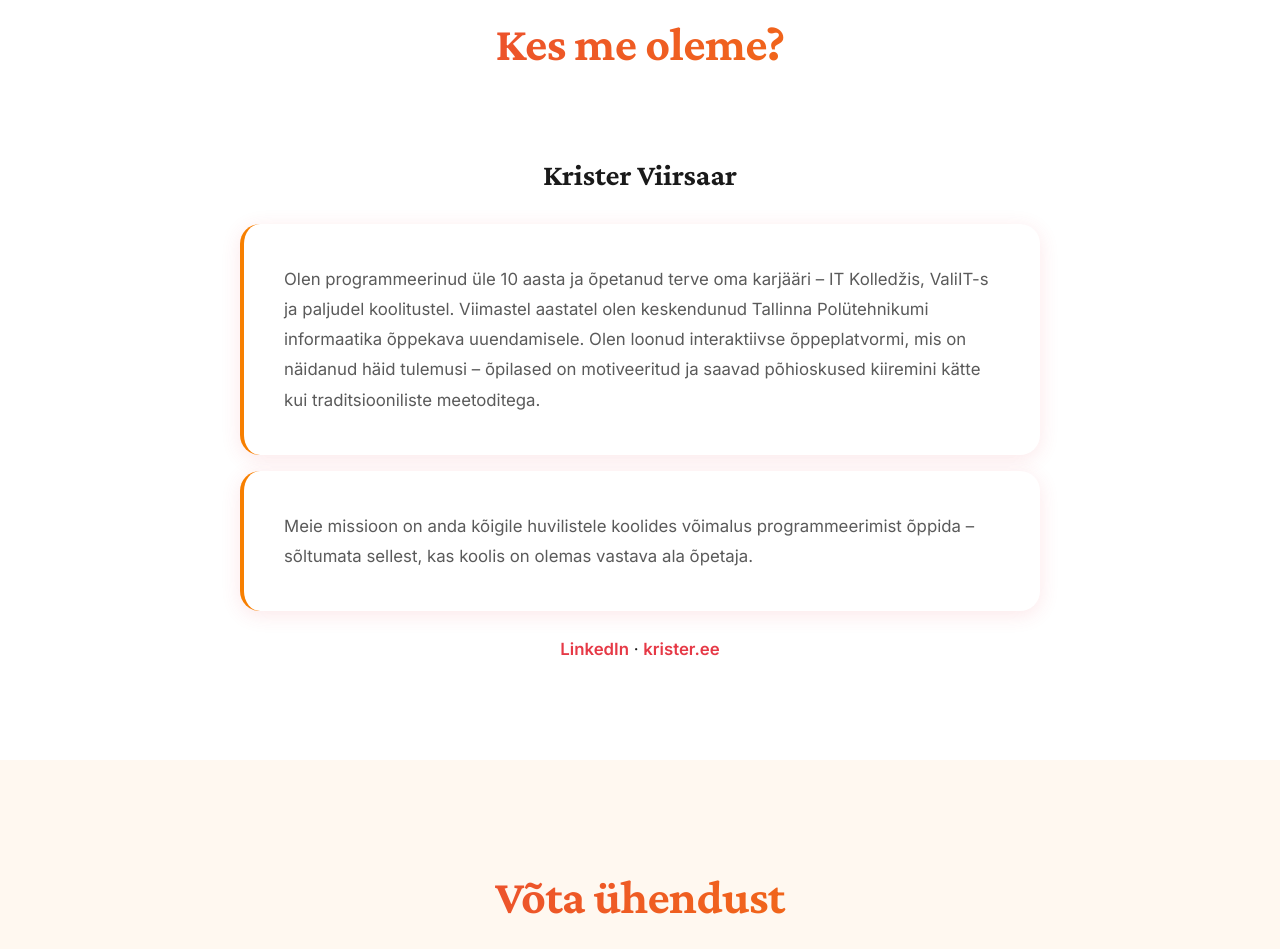
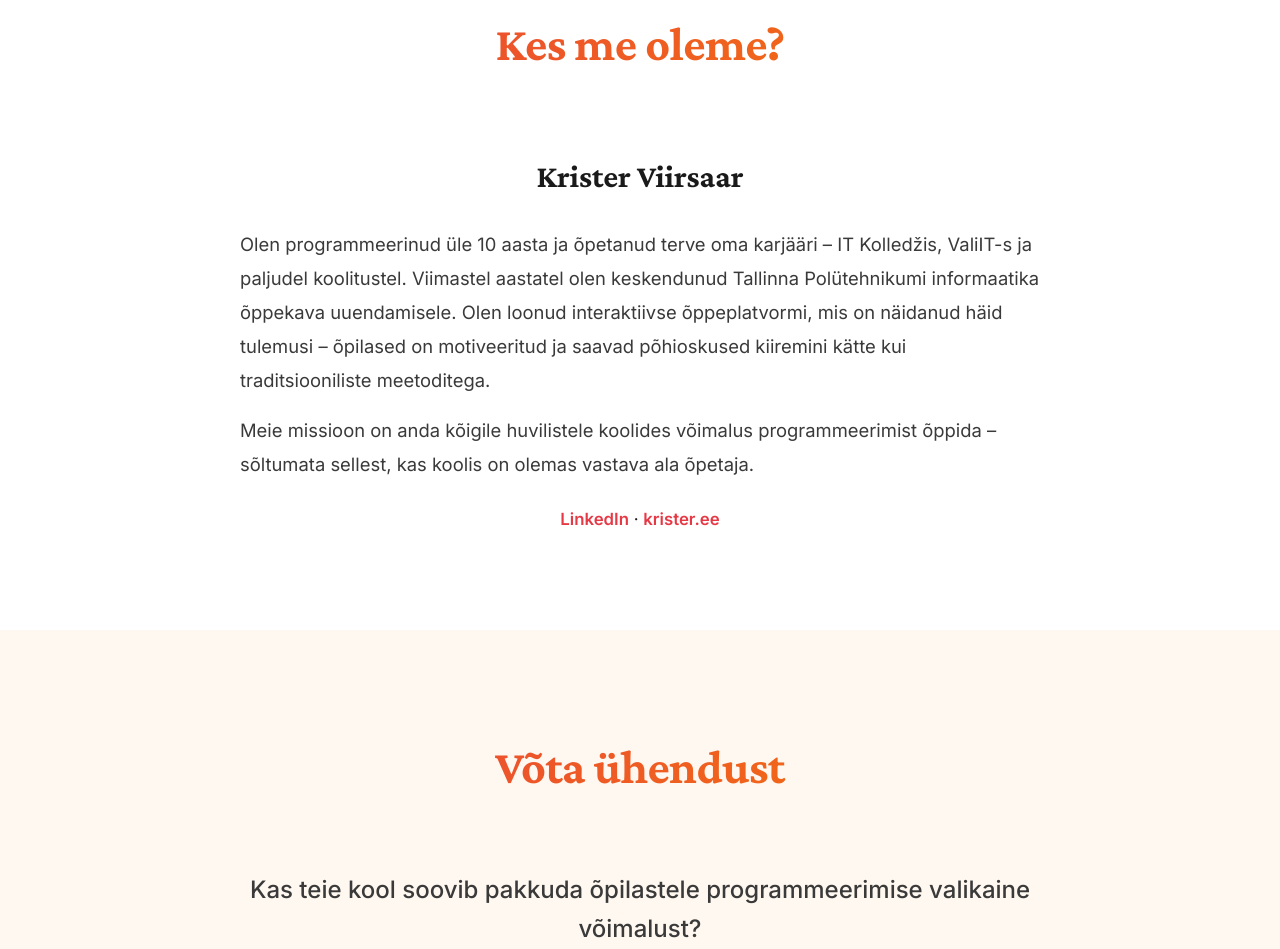
Before and after one commit to KristerV/koodikool3, a plain HTML site: page index.html in a window 1280 px wide. Shown: the part 5386-6335 px from the top of the page. Drawn offline with nearby package versions, Linux system fonts and the light colour scheme; a script that the page names is missing.

Commit message:
about me better

```diff
--- a/style.css
+++ b/style.css
@@ -409,7 +409,7 @@ nav {
 
 .teacher-section h3 {
     font-family: 'Crimson Pro', serif;
-    font-size: 1.875rem;
+    font-size: 2rem;
     font-weight: 700;
     margin-bottom: 1.5rem;
     color: var(--text-dark);
@@ -418,14 +418,9 @@ nav {
 
 .teacher-text {
     text-align: left;
-    background: var(--bg-white);
-    padding: 2.5rem;
-    border-radius: 20px;
-    box-shadow: 0 4px 20px var(--shadow);
-    border-left: 4px solid var(--sunset-orange);
-    font-size: 1.05rem;
-    line-height: 1.8;
-    color: var(--text-light);
+    font-size: 1.15rem;
+    line-height: 1.85;
+    color: var(--text-medium);
 }
 
 .teacher-links {
```
